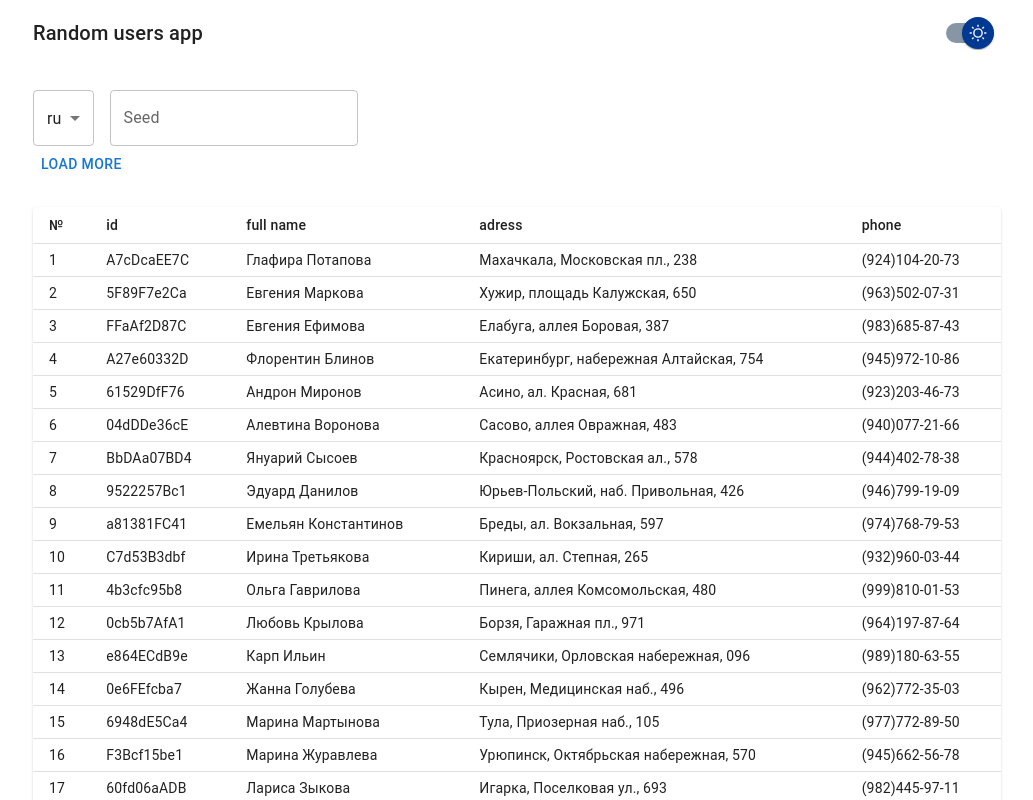
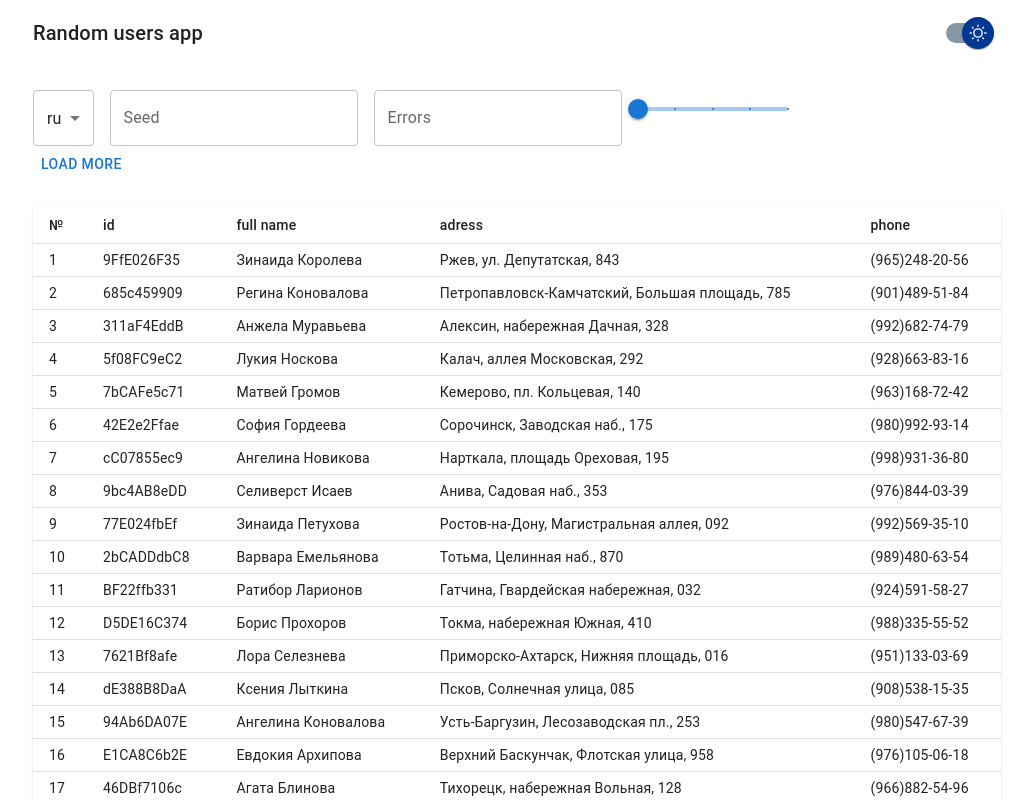
Before and after one commit to DzmitryRev/task5, a React (Vite) app: page / in a window 1280 px wide. Shown: the top 800 px of the page, without its empty margins (123-1156 px from the left). Built offline with nearby package versions, Linux system fonts and the light colour scheme.

Commit message:
Complete

```diff
--- a/src/App.tsx
+++ b/src/App.tsx
@@ -8,6 +8,7 @@ import {
   MenuItem,
   Select,
   SelectChangeEvent,
+  Slider,
   TextField,
 } from "@mui/material";
 import { darkTheme, lightTheme } from "./styles/themes";
@@ -24,23 +25,34 @@ function App() {
   const [locale, setLocale] = useState<SupportedLocalesType>("ru");
   const [page, setPage] = useState<number>(1);
   const [seed, setSeed] = useState<string>("");
+  const [numberOfErrors, setNumberOfErrors] = useState<string>("");
+  const [sliderErrors, setSliderErrors] = useState<number>(0);
   const { ref, inView } = useInView();
 
   useEffect(() => {
-    console.log(inView);
     if (inView) {
       loadMoreTableItems();
     }
   }, [inView]);
 
   useEffect(() => {
+    if (sliderErrors > 0 && +numberOfErrors <= 1) {
+      setNumberOfErrors(`${sliderErrors}`);
+    }
+  }, [sliderErrors]);
+
+  useEffect(() => {
+    setSliderErrors(+numberOfErrors);
+  }, [numberOfErrors]);
+
+  useEffect(() => {
     setPage(1);
-    setTableData(generateTableData(locale, 1, seed));
-  }, [seed, locale]);
+    setTableData(generateTableData(locale, 1, seed, +numberOfErrors));
+  }, [seed, locale, numberOfErrors]);
 
   const loadMoreTableItems = () => {
     setTableData((prev) => {
-      let loadedTableData = generateTableData(locale, page + 1, seed);
+      let loadedTableData = generateTableData(locale, page + 1, seed, +numberOfErrors);
       if (JSON.stringify(prev) !== JSON.stringify(loadedTableData)) {
         setPage(page + 1);
         return [...prev, ...loadedTableData];
@@ -57,6 +69,9 @@ function App() {
   };
   const changeSeed = (e: React.ChangeEvent<HTMLInputElement>) => {
     setSeed(e.target.value);
+  };
+  const changeErrors = (e: React.ChangeEvent<HTMLInputElement>) => {
+    setNumberOfErrors(e.target.value);
   };
 
   return (
@@ -81,12 +96,38 @@ function App() {
             })}
           </Select>
           <TextField
+            sx={{ mr: 2 }}
             id="outlined-basic"
             label="Seed"
             variant="outlined"
+            type="number"
             value={seed}
             onChange={changeSeed}
           />
+          <TextField
+            sx={{ mr: 2 }}
+            id="outlined-basic"
+            label="Errors"
+            variant="outlined"
+            type="number"
+            value={numberOfErrors}
+            onChange={changeErrors}
+          />
+          <Box sx={{ width: "150px", display: "inline-block" }}>
+            <Slider
+              aria-label="Errors"
+              defaultValue={0}
+              value={sliderErrors}
+              onChange={(e, value) => {
+                setSliderErrors(value as number);
+              }}
+              valueLabelDisplay="auto"
+              step={0.25}
+              marks
+              min={0}
+              max={1}
+            />
+          </Box>
         </Box>
         <Button onClick={loadMoreTableItems}>Load more</Button>
         <Box sx={{ py: 3 }}>
--- a/src/models/TableDataModel.ts
+++ b/src/models/TableDataModel.ts
@@ -1,5 +1,5 @@
 export interface ITableData {
-  serial: number;
+  serial: string;
   id: string;
   fullname: string;
   adress: string;
--- /dev/null
+++ b/src/services/MisstakeService.ts
@@ -0,0 +1,96 @@
+import { faker } from "@faker-js/faker";
+import { ITableData } from "../models/TableDataModel";
+
+class MistakeService {
+  /**
+   * add new mistake handler to this array if you want define new
+   * type of mistake
+   */
+  static availableMistakes: ((word: string) => string)[] = [
+    this.switchSymbols,
+    this.removeSymbol,
+    this.addSymbol,
+  ];
+
+  /**
+   * add new fields to this array if you want to make mistake at them
+   */
+  static userFields: (keyof ITableData)[] = ["fullname", "phone", "adress"];
+
+  // random pick handler and fields
+  static pickTypeOfMistake() {
+    return faker.datatype.number({ min: 0, max: this.availableMistakes.length - 1 });
+  }
+  static pickUserField() {
+    return faker.datatype.number({ min: 0, max: this.availableMistakes.length - 1 });
+  }
+
+  // mistake hadlers
+  static switchSymbols(word: string) {
+    if (!word) return word;
+
+    let arrOfLetters = word.split("");
+    let positionOne = faker.datatype.number({
+      min: 0,
+      max: arrOfLetters.length - 1,
+    });
+    let positionTwo = faker.datatype.number({
+      min: 0,
+      max: arrOfLetters.length - 1,
+    });
+    let first = arrOfLetters[positionOne];
+    let second = arrOfLetters[positionTwo];
+    arrOfLetters[positionTwo] = first;
+    arrOfLetters[positionOne] = second;
+    return arrOfLetters.join("");
+  }
+  static removeSymbol(word: string) {
+    if (!word) return word;
+    let arrOfLetters = word.split("");
+    let random = faker.datatype.number({ min: 0, max: arrOfLetters.length - 1 });
+    return arrOfLetters.filter((item, index) => index !== random).join("");
+  }
+
+  static addSymbol(word: string) {
+    let arrOfLetters = word.split("");
+    let random = word.length && faker.datatype.number({ min: 0, max: arrOfLetters.length - 1 });
+    arrOfLetters.splice(
+      random,
+      0,
+      String.fromCharCode(faker.datatype.number({ min: 48, max: 90 }))
+    );
+    return arrOfLetters.join("");
+  }
+
+  // "probabilistic error" handler
+
+  static probabilisticError(probability: number) {
+    const random = faker.datatype.float({ min: 0, max: 1 });
+    return random <= probability ? true : false;
+  }
+
+  // output function
+
+  static createMistakes(user: ITableData, numberOfErrors: number): ITableData {
+    const userCopy = { ...user };
+    let field = this.pickUserField();
+    let mistake = this.pickTypeOfMistake();
+    let floorNumberOfErrors = Math.floor(numberOfErrors);
+    for (let i = 0; i < floorNumberOfErrors; i++) {
+      userCopy[this.userFields[field]] = this.availableMistakes[mistake](
+        `${userCopy[this.userFields[field]]}`
+      );
+
+      field = i % 3 === 0 ? (field === this.userFields.length - 1 ? 0 : field + 1) : field;
+      mistake = mistake === this.availableMistakes.length - 1 ? 0 : mistake + 1;
+    }
+    if (this.probabilisticError(numberOfErrors - floorNumberOfErrors)) {
+      userCopy[this.userFields[field]] = this.availableMistakes[mistake](
+        `${userCopy[this.userFields[field]]}`
+      );
+    }
+    return userCopy;
+  }
+}
+
+export default MistakeService;
--- a/src/services/generateTableDataService.ts
+++ b/src/services/generateTableDataService.ts
@@ -1,28 +1,35 @@
 import { faker } from "@faker-js/faker";
 import { SupportedLocalesType } from "../const/locales";
 import { ITableData } from "../models/TableDataModel";
+import MistakeService from "./MisstakeService";
 
-export function generateTableData(locale: SupportedLocalesType, page: number, seed: string) {
+export function generateTableData(
+  locale: SupportedLocalesType,
+  page: number,
+  seed: string,
+  errors: number
+) {
   faker.setLocale(locale);
-  if (seed) {
-    let currentSeed = +`${seed}${page}`;
-    faker.seed(currentSeed);
-  }
-  console.log(page);
+  let currentSeed = +`${seed}${page}`;
+
+  faker.seed(currentSeed);
+
   let loadedCount = page > 1 ? 10 : 20;
   let startedFromIndex = page > 1 ? page * 10 : 0;
   let result: ITableData[] = [];
 
   for (let i = 0; i < loadedCount; i++) {
     const field: ITableData = {
-      serial: startedFromIndex + 1,
+      serial: `${startedFromIndex + 1}`,
       id: faker.datatype.hexadecimal({ prefix: "", length: 10 }),
       fullname: faker.name.fullName(),
       adress: `${faker.address.city()}, ${faker.address.streetAddress()}`,
       phone: faker.phone.number(),
     };
     startedFromIndex += 1;
-    result.push(field);
+    result.push(MistakeService.createMistakes(field, errors));
+    currentSeed += 1000;
+    faker.seed(currentSeed);
   }
 
   return result;
```
